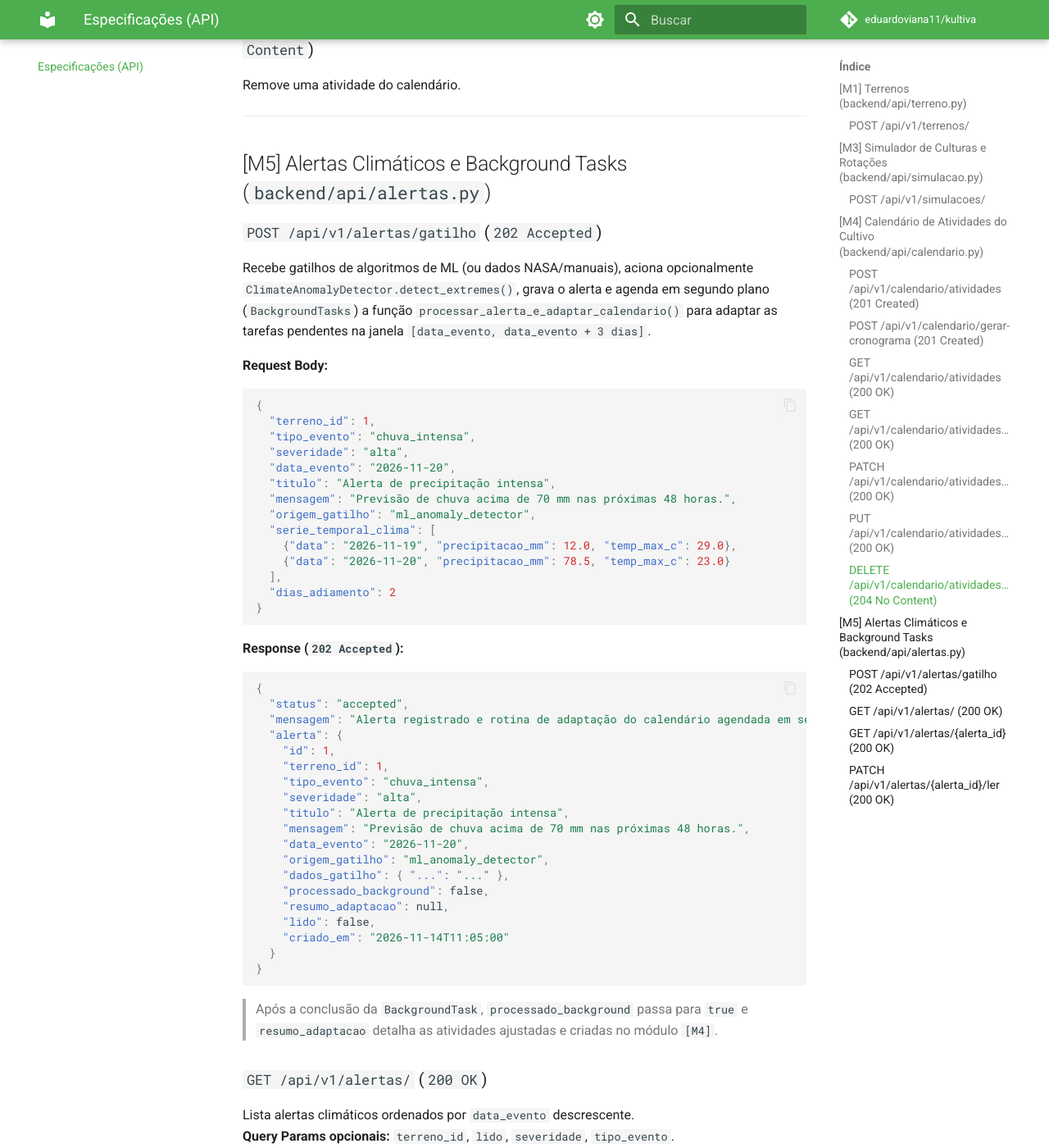
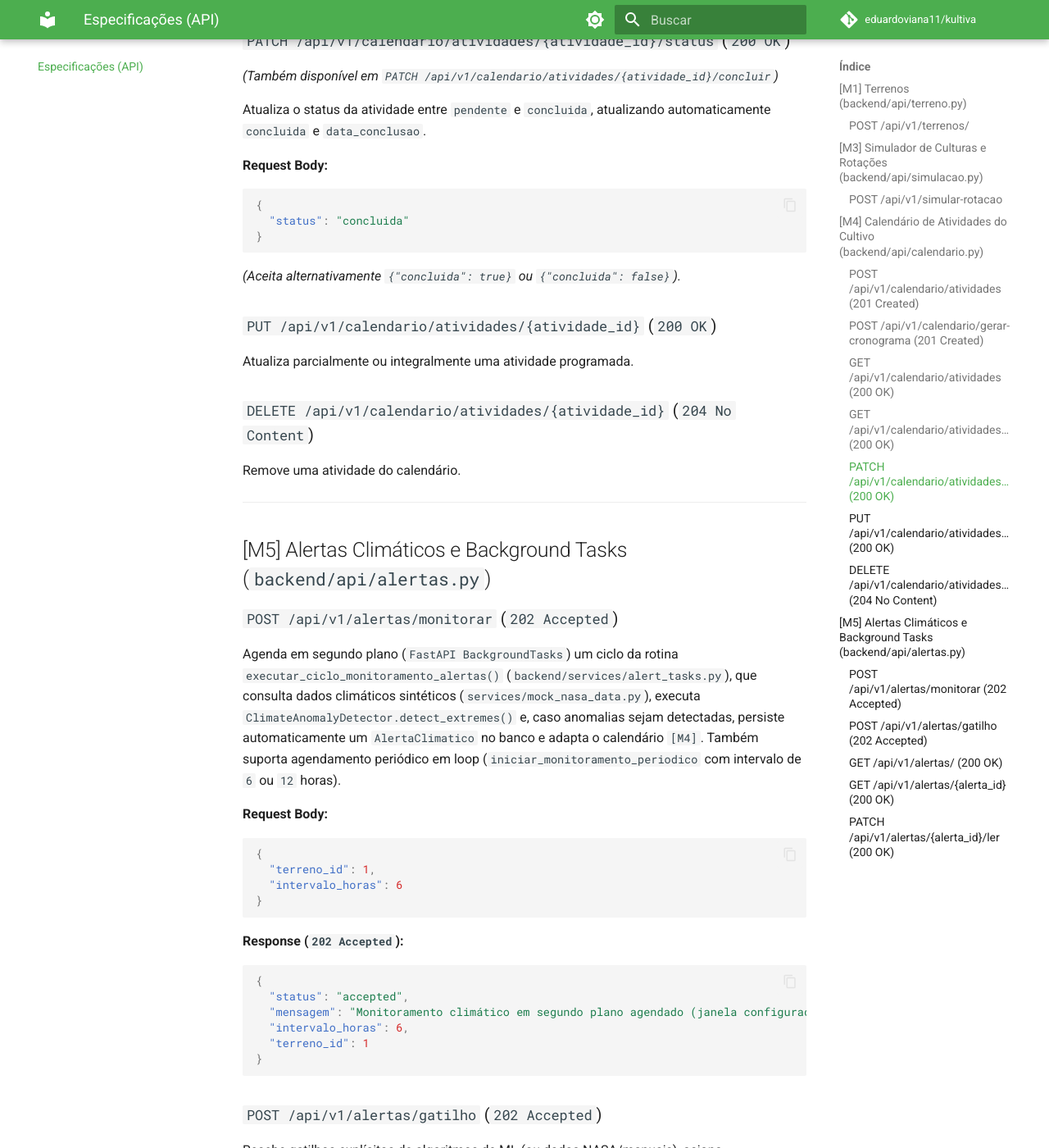
Before and after one commit to EdsonToppzera/kultiva, an MkDocs documentation site: the page built from docs/Specs/README.md, in a window 1280 px wide and 1400 px high, scrolled down 3867 px. Shown: the whole window at 82% size. Built offline with MkDocs 1.6.1 and Material for MkDocs 9.7.7, drawn with Linux system fonts in a browser that asks for light colours; comment, search, counter and statistics services are not loaded; some of the changed text lies outside the part shown.

Commit message:
docs(specs,arquitetura): atualiza documentacao para o novo roteiro de M3, M4 e M5

````diff
--- a/docs/Specs/README.md
+++ b/docs/Specs/README.md
@@ -33,16 +33,21 @@ Cria um novo terreno com o polígono geográfico e prioridades do produtor.
 
 ## [M3] Simulador de Culturas e Rotações (`backend/api/simulacao.py`)
 
-### `POST /api/v1/simulacoes/`
-Recebe a requisição do frontend, consulta o terreno/cultura no banco, aciona `NasaDataProcessor` (`services/geospatial.py`), `CropSimulator` (`services/ml_models.py`) e `RotationExplainerAgent` (`services/llm_agent.py`), devolvendo o JSON estruturado da simulação.
+### `POST /api/v1/simular-rotacao`
+*(Também disponível em `POST /api/v1/simulacoes/` e `POST /api/v1/simulacoes/simular-rotacao`)*
 
-**Request Body:**
+Recebe a requisição do frontend, consulta o terreno no banco e injeta as dependências `NasaDataProcessor` (`services/geospatial.py`), `CropSimulator` (`services/ml_models.py`) e `RotationExplainerAgent` (`services/llm_agent.py`), retornando as estratégias de rotação sugeridas e a explicação textual gerada pela IA.
+
+**Request Body (completo ou mínimo apenas com `terreno_id`):**
 ```json
 {
   "terreno_id": 1,
   "cultura_id": null,
   "nome_cultura": "Feijão Carioca",
   "culturas_rotacao": ["Milho", "Crotalária"],
+  "prioridades": {
+    "water_conservation": true
+  },
   "dados_solo": {
     "ph": 6.2,
     "textura": "argilosa"
@@ -53,7 +58,7 @@ Recebe a requisição do frontend, consulta o terreno/cultura no banco, aciona `
   }
 }
 ```
-> **Observação:** Deve ser informado `cultura_id` ou `nome_cultura` (caso contrário retorna `400 Bad Request`).
+> **Observação:** Caso `cultura_id` e `nome_cultura` sejam omitidos, o controlador seleciona automaticamente a estratégia de maior viabilidade retornada por `CropSimulator.simulate_rotation_strategies()`.
 
 **Response (`200 OK`):**
 ```json
@@ -99,23 +109,28 @@ Recebe a requisição do frontend, consulta o terreno/cultura no banco, aciona `
 
 ## [M4] Calendário de Atividades do Cultivo (`backend/api/calendario.py`)
 
+O módulo utiliza o modelo `Activity` (`atividades_calendario`), que pode ser vinculado a um `terreno_id`, a um `usuario_id` ou a ambos, mantendo `status` (`pendente` / `concluida`) sincronizado com `concluida` (`bool`).
+
 ### `POST /api/v1/calendario/atividades` (`201 Created`)
-Cria uma atividade diária programada no calendário do terreno.
+Cria uma atividade diária programada no calendário (requer `terreno_id` ou `usuario_id`).
 
 **Request Body:**
 ```json
 {
   "terreno_id": 1,
+  "usuario_id": 1,
   "cultura_id": null,
   "titulo": "Irrigação matinal dos canteiros",
   "descricao": "Aplicar lâmina leve de água antes das 9h",
   "tipo_atividade": "irrigacao",
   "data_programada": "2026-11-20",
-  "prioridade": "alta"
+  "prioridade": "alta",
+  "status": "pendente"
 }
 ```
-Tipos suportados: `plantio`, `irrigacao`, `adubacao`, `manejo`, `colheita`, `inspecao` (e quaisquer categorias operacionais adicionais).
+Tipos suportados: `plantio`, `irrigacao`, `adubacao`, `manejo`, `colheita`, `inspecao`.
 Prioridades: `baixa`, `media`, `alta`, `critica`.
+Status válidos: `pendente`, `concluida`.
 
 ### `POST /api/v1/calendario/gerar-cronograma` (`201 Created`)
 Gera automaticamente o cronograma inicial de um ciclo (plantio, irrigação inicial, inspeção fitossanitária, adubação de cobertura e colheita).
@@ -132,21 +147,24 @@ Gera automaticamente o cronograma inicial de um ciclo (plantio, irrigação inic
 ```
 
 ### `GET /api/v1/calendario/atividades` (`200 OK`)
-Lista atividades ordenadas por `data_programada` e `id`.
-**Query Params opcionais:** `terreno_id`, `concluida`, `tipo_atividade`, `data_inicio`, `data_fim`.
+Lista atividades ordenadas por `data_programada` e `id`, com ênfase na consulta por período.
+**Query Params opcionais:** `terreno_id`, `usuario_id`, `status` (`pendente` / `concluida`), `concluida`, `tipo_atividade`, `data_inicio`, `data_fim`.
 
 ### `GET /api/v1/calendario/atividades/{atividade_id}` (`200 OK`)
 Retorna os detalhes de uma atividade específica.
 
-### `PATCH /api/v1/calendario/atividades/{atividade_id}/concluir` (`200 OK`)
-Marca ou desmarca uma atividade como `"concluída"` pelo agricultor (preenche `data_conclusao` automaticamente).
+### `PATCH /api/v1/calendario/atividades/{atividade_id}/status` (`200 OK`)
+*(Também disponível em `PATCH /api/v1/calendario/atividades/{atividade_id}/concluir`)*
+
+Atualiza o status da atividade entre `pendente` e `concluida`, atualizando automaticamente `concluida` e `data_conclusao`.
 
 **Request Body:**
 ```json
 {
-  "concluida": true
+  "status": "concluida"
 }
 ```
+*(Aceita alternativamente `{"concluida": true}` ou `{"concluida": false}`).*
 
 ### `PUT /api/v1/calendario/atividades/{atividade_id}` (`200 OK`)
 Atualiza parcialmente ou integralmente uma atividade programada.
@@ -158,8 +176,29 @@ Remove uma atividade do calendário.
 
 ## [M5] Alertas Climáticos e Background Tasks (`backend/api/alertas.py`)
 
+### `POST /api/v1/alertas/monitorar` (`202 Accepted`)
+Agenda em segundo plano (`FastAPI BackgroundTasks`) um ciclo da rotina `executar_ciclo_monitoramento_alertas()` (`backend/services/alert_tasks.py`), que consulta dados climáticos sintéticos (`services/mock_nasa_data.py`), executa `ClimateAnomalyDetector.detect_extremes()` e, caso anomalias sejam detectadas, persiste automaticamente um `AlertaClimatico` no banco e adapta o calendário `[M4]`. Também suporta agendamento periódico em loop (`iniciar_monitoramento_periodico` com intervalo de `6` ou `12` horas).
+
+**Request Body:**
+```json
+{
+  "terreno_id": 1,
+  "intervalo_horas": 6
+}
+```
+
+**Response (`202 Accepted`):**
+```json
+{
+  "status": "accepted",
+  "mensagem": "Monitoramento climático em segundo plano agendado (janela configurada de 6h).",
+  "intervalo_horas": 6,
+  "terreno_id": 1
+}
+```
+
 ### `POST /api/v1/alertas/gatilho` (`202 Accepted`)
-Recebe gatilhos de algoritmos de ML (ou dados NASA/manuais), aciona opcionalmente `ClimateAnomalyDetector.detect_extremes()`, grava o alerta e agenda em segundo plano (`BackgroundTasks`) a função `processar_alerta_e_adaptar_calendario()` para adaptar as tarefas pendentes na janela `[data_evento, data_evento + 3 dias]`.
+Recebe gatilhos explícitos de algoritmos de ML (ou dados NASA/manuais), aciona opcionalmente `ClimateAnomalyDetector.detect_extremes()`, grava o alerta e agenda em segundo plano a função `processar_alerta_e_adaptar_calendario()` para adaptar as tarefas pendentes na janela `[data_evento, data_evento + 3 dias]`.
 
 **Request Body:**
 ```json
@@ -179,32 +218,8 @@ Recebe gatilhos de algoritmos de ML (ou dados NASA/manuais), aciona opcionalment
 }
 ```
 
-**Response (`202 Accepted`):**
-```json
-{
-  "status": "accepted",
-  "mensagem": "Alerta registrado e rotina de adaptação do calendário agendada em segundo plano.",
-  "alerta": {
-    "id": 1,
-    "terreno_id": 1,
-    "tipo_evento": "chuva_intensa",
-    "severidade": "alta",
-    "titulo": "Alerta de precipitação intensa",
-    "mensagem": "Previsão de chuva acima de 70 mm nas próximas 48 horas.",
-    "data_evento": "2026-11-20",
-    "origem_gatilho": "ml_anomaly_detector",
-    "dados_gatilho": { "...": "..." },
-    "processado_background": false,
-    "resumo_adaptacao": null,
-    "lido": false,
-    "criado_em": "2026-11-14T11:05:00"
-  }
-}
-```
-> Após a conclusão da `BackgroundTask`, `processado_background` passa para `true` e `resumo_adaptacao` detalha as atividades ajustadas e criadas no módulo `[M4]`.
-
 ### `GET /api/v1/alertas/` (`200 OK`)
-Lista alertas climáticos ordenados por `data_evento` descrescente.
+Lista alertas climáticos ordenados por `data_evento` decrescente.
 **Query Params opcionais:** `terreno_id`, `lido`, `severidade`, `tipo_evento`.
 
 ### `GET /api/v1/alertas/{alerta_id}` (`200 OK`)
````
Also changed, not shown: other parts of docs/Specs/README.md (+8 -3 lines), docs/Arquitetura/README.md (+18 -11 lines).
